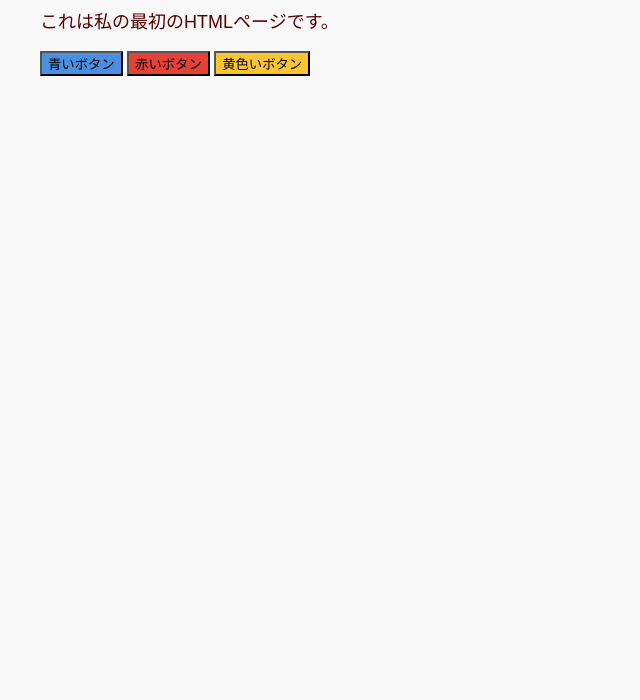
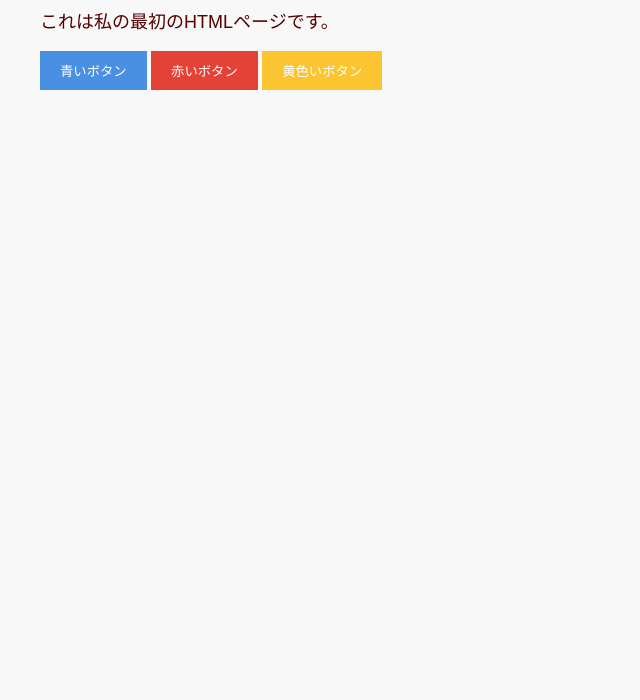
Before and after one commit to protoLHT/protoLHT.github.io, a plain HTML site: page index.html in a window 1280 px wide. Shown: the part 100-800 px from the top of the page, without its empty margins (0-640 px from the left). Drawn offline with Linux system fonts and the light colour scheme.

Commit message:
Update index.html

```diff
--- a/index.html
+++ b/index.html
@@ -8,9 +8,9 @@
     <h1>こんにちは、世界！</h1>
     <p>これは私の最初のHTMLページです。</p>
 </body>
-<button id="blueButton">青いボタン</button>
-<button id="redButton">赤いボタン</button>
-<button id="yellowButton">黄色いボタン</button>
+<button id="blueButton" class="button">青いボタン</button>
+<button id="redButton" class="button">赤いボタン</button>
+<button id="yellowButton" class="button">黄色いボタン</button>
 
 
 </html>
```
